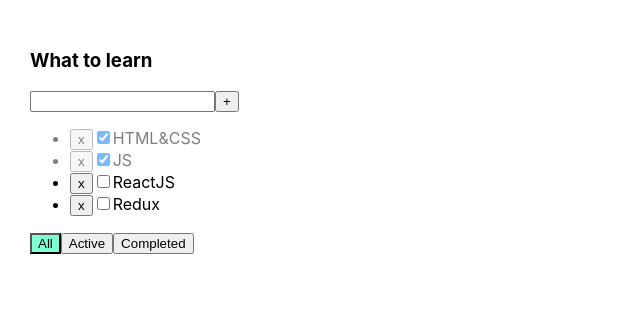
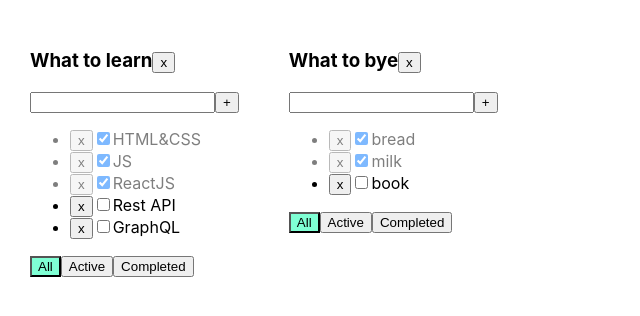
Before and after one commit to LapatinKostya/todolist, a React (Create React App) app: page / in a window 1280 px wide. Shown: the top 316 px of the page, without its empty margins (0-640 px from the left). Built offline with nearby package versions, Linux system fonts and the light colour scheme.

Commit message:
05. remove todolist, delete

```diff
--- a/src/App.tsx
+++ b/src/App.tsx
@@ -4,58 +4,93 @@
 import {v1} from "uuid";
 
 export type filterType = 'all' | 'active' | 'completed'
+type TodolistType = {
+    id: string
+    title: string
+    filter: filterType
+}
 
 function App() {
-    let [tasks, setTasks] = useState([
-        {id: v1(), title: "HTML&CSS", isDone: true},
-        {id: v1(), title: "JS", isDone: true},
-        {id: v1(), title: "ReactJS", isDone: false},
-        {id: v1(), title: "Redux", isDone: false}
+
+    const todolistId1 = v1()
+    const todolistId2 = v1()
+
+    const [todolists, setTodolists] = useState<Array<TodolistType>>([
+        {id: todolistId1, title: 'What to learn', filter: 'all'},
+        {id: todolistId2, title: 'What to bye', filter: 'all'},
     ])
 
-    let [filter, setFilter] = useState<filterType>('all')
+    const [tasks, setTasks] = useState({
+        [todolistId1]: [
+            {id: v1(), title: 'HTML&CSS', isDone: true},
+            {id: v1(), title: 'JS', isDone: true},
+            {id: v1(), title: 'ReactJS', isDone: true},
+            {id: v1(), title: 'Rest API', isDone: false},
+            {id: v1(), title: 'GraphQL', isDone: false}
+        ],
+        [todolistId2]: [
+            {id: v1(), title: 'bread', isDone: true},
+            {id: v1(), title: 'milk', isDone: true},
+            {id: v1(), title: 'book', isDone: false},
+        ]
+    })
 
-    const removeTask = (id: string) => {
-        tasks = tasks.filter(el => el.id !== id)
-        setTasks(tasks)
+    const removeTodolist = (todoId: string) => {
+        setTodolists(todolists.filter(el => el.id !== todoId))
+        delete tasks[todoId]
+        setTasks({...tasks})
     }
 
-    const addTask = (task: string) => {
-        const newTask = {id: v1(), title: task, isDone: false}
-        setTasks([newTask, ...tasks])
+    const removeTask = (toDoId: string, id: string) => {
+        const filteredTasks = tasks[toDoId].filter(el => el.id !== id)
+        setTasks({...tasks, [toDoId]: filteredTasks})
     }
 
-    const changeTaskStatus = (id: string, isDone: boolean) => {
-        let task = tasks.find(t => (t.id === id))
+    const changeTaskStatus = (toDoId: string, id: string, isDone: boolean) => {
+        let task = tasks[toDoId].find(t => (t.id === id))
         if (task) {
             task.isDone = isDone
-            setTasks([...tasks])
+            setTasks({...tasks})
         }
     }
 
-    let tasksForTodolist = tasks
+    const addTask = (toDoId: string, task: string) => {
+        const newTask = {id: v1(), title: task, isDone: false}
+        setTasks({...tasks, [toDoId]: [newTask, ...tasks[toDoId]]});
+    }
 
-    if (filter === 'active') {
-        tasksForTodolist = tasks.filter(el => !el.isDone)
-    }
-    if (filter === 'completed') {
-        tasksForTodolist = tasks.filter(el => el.isDone)
-    }
-    const changeFilter = (type: filterType) => {
-        setFilter(filter = type)
+    const changeFilter = (value: filterType, toDoId: string) => {
+        setTodolists(todolists.map(el => (el.id === toDoId ? {...el, filter: value} : el)))
     }
 
     return (
         <div className="App">
+            {todolists.map((tl) => {
+
+                let tasksForTodolist = tasks[tl.id]
+
+                if (tl.filter === 'active') {
+                    tasksForTodolist = tasksForTodolist.filter(el => !el.isDone)
+                }
+                if (tl.filter === 'completed') {
+                    tasksForTodolist = tasksForTodolist.filter(el => el.isDone)
+                }
+
+                return (
                     <Todolist
-                title={'What to learn'}
+                        key={tl.id}
+                        id={tl.id}
+                        title={tl.title}
+                        filter={tl.filter}
                         tasks={tasksForTodolist}
                         removeTask={removeTask}
                         changeFilter={changeFilter}
                         addTask={addTask}
                         changeTaskStatus={changeTaskStatus}
-                filter={filter}
+                        removeTodolist={removeTodolist}
                     />
+                )
+            })}
         </div>
     );
 }
--- a/src/components/Todolist.tsx
+++ b/src/components/Todolist.tsx
@@ -2,13 +2,15 @@
 import {filterType} from "../App";
 
 type TodolistPropsType = {
+    id: string
     title: string
     tasks: Array<TasksType>
-    removeTask: (id: string) => void
-    changeFilter: (type: filterType) => void
-    addTask: (task: string) => void
-    changeTaskStatus: (id: string, isDone: boolean) => void
+    removeTask: (toDoId: string, id: string) => void
+    changeFilter: (value: filterType, toDoId: string) => void
+    addTask: (toDoId: string, task: string) => void
+    changeTaskStatus: (toDoId: string, id: string, isDone: boolean) => void
     filter: filterType
+    removeTodolist: (todoId: string) => void
 }
 
 type TasksType = {
@@ -27,8 +29,9 @@
         setTask(e.currentTarget.value)
     }
     const onClickHandler = () => {
-        if (task.trim()) {
-            props.addTask(task)
+        let trimmedTask = task.trim()
+        if (trimmedTask) {
+            props.addTask(props.id, trimmedTask)
             setTask('')
             setError('')
         } else {
@@ -36,25 +39,31 @@
         }
     }
     const onClickAll = () => {
-        props.changeFilter('all')
+        props.changeFilter('all', props.id)
     }
     const onClickActive = () => {
-        props.changeFilter('active')
+        props.changeFilter('active', props.id)
     }
     const onClickCompleted = () => {
-        props.changeFilter('completed')
+        props.changeFilter('completed', props.id)
     }
     const removeTaskHandler = (id: string) => {
-        props.removeTask(id)
+        props.removeTask(props.id, id)
     }
     const onKeyPress = (e: KeyboardEvent<HTMLInputElement>) => {
         if (e.key === 'Enter') {
             onClickHandler()
         }
     }
+    const removeTodolist = () => {
+        props.removeTodolist(props.id)
+    }
     return (
         <div>
-            <h3>{props.title}</h3>
+            <h3>{props.title}
+                <button onClick={removeTodolist}>x</button>
+            </h3>
+
             <div>
                 <input className={error ? 'error' : ''} value={task} onChange={onChangeHandler} onKeyDown={onKeyPress}/>
                 <button onClick={onClickHandler}>+</button>
@@ -64,7 +73,7 @@
                 {props.tasks.map(el => {
                     const onCheckboxHandler = (e: ChangeEvent<HTMLInputElement>) => {
                         let newValue = e.currentTarget.checked
-                        props.changeTaskStatus(el.id, newValue)
+                        props.changeTaskStatus(props.id, el.id, newValue)
                     }
                     return (
                         <li key={el.id} className={el.isDone ? 'is-done ' : ''}>
@@ -76,8 +85,11 @@
                 })}
             </ul>
             <div>
-                <button className={props.filter === 'all' ? 'active-filter' : ''} onClick={onClickAll}>All</button>
-                <button className={props.filter === 'active' ? 'active-filter' : ''} onClick={onClickActive}>Active
+                <button className={props.filter === 'all' ? 'active-filter' : ''}
+                        onClick={onClickAll}>All
+                </button>
+                <button className={props.filter === 'active' ? 'active-filter' : ''}
+                        onClick={onClickActive}>Active
                 </button>
                 <button className={props.filter === 'completed' ? 'active-filter' : ''}
                         onClick={onClickCompleted}>Completed
```
Lines whose indentation alone changed are shown as unchanged.
